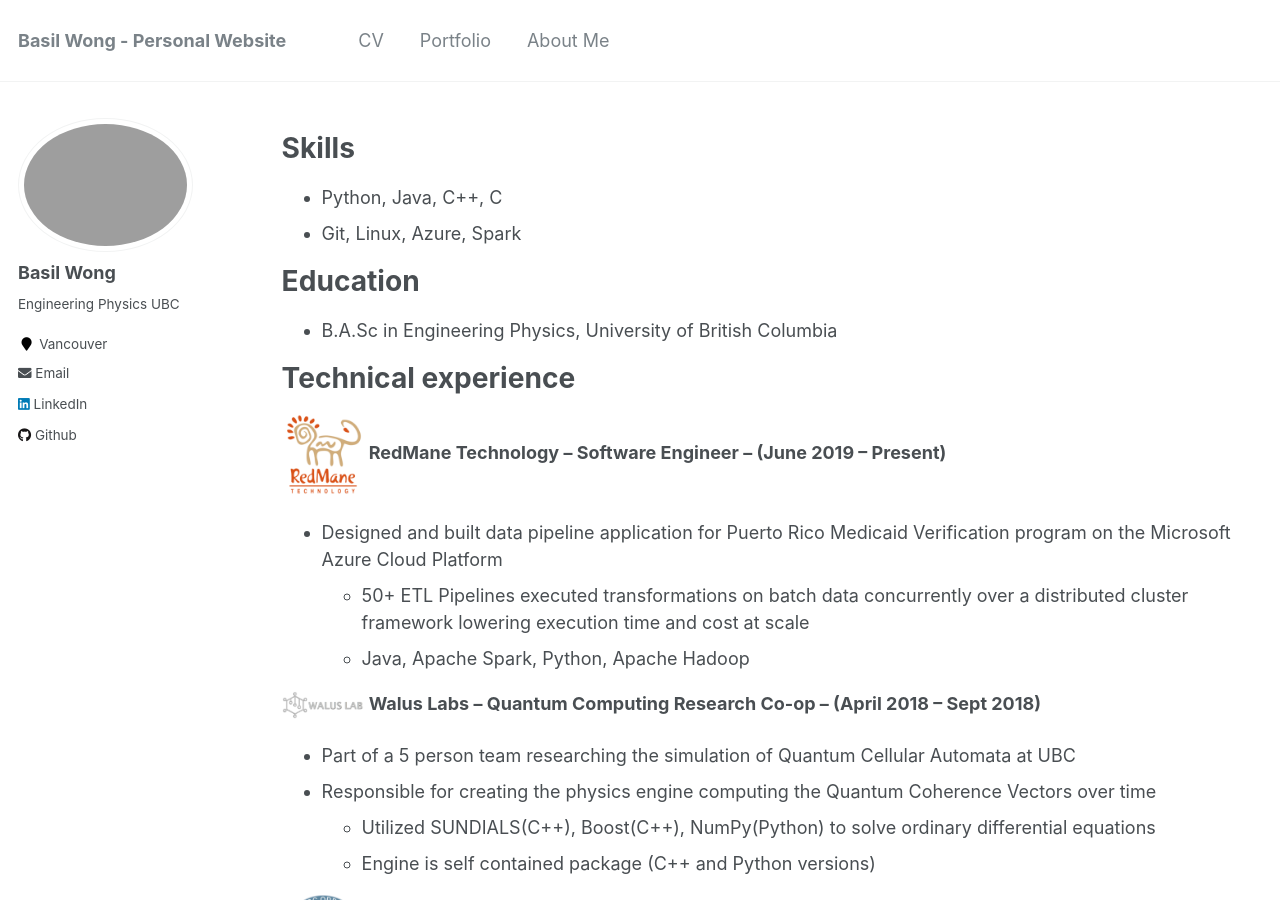
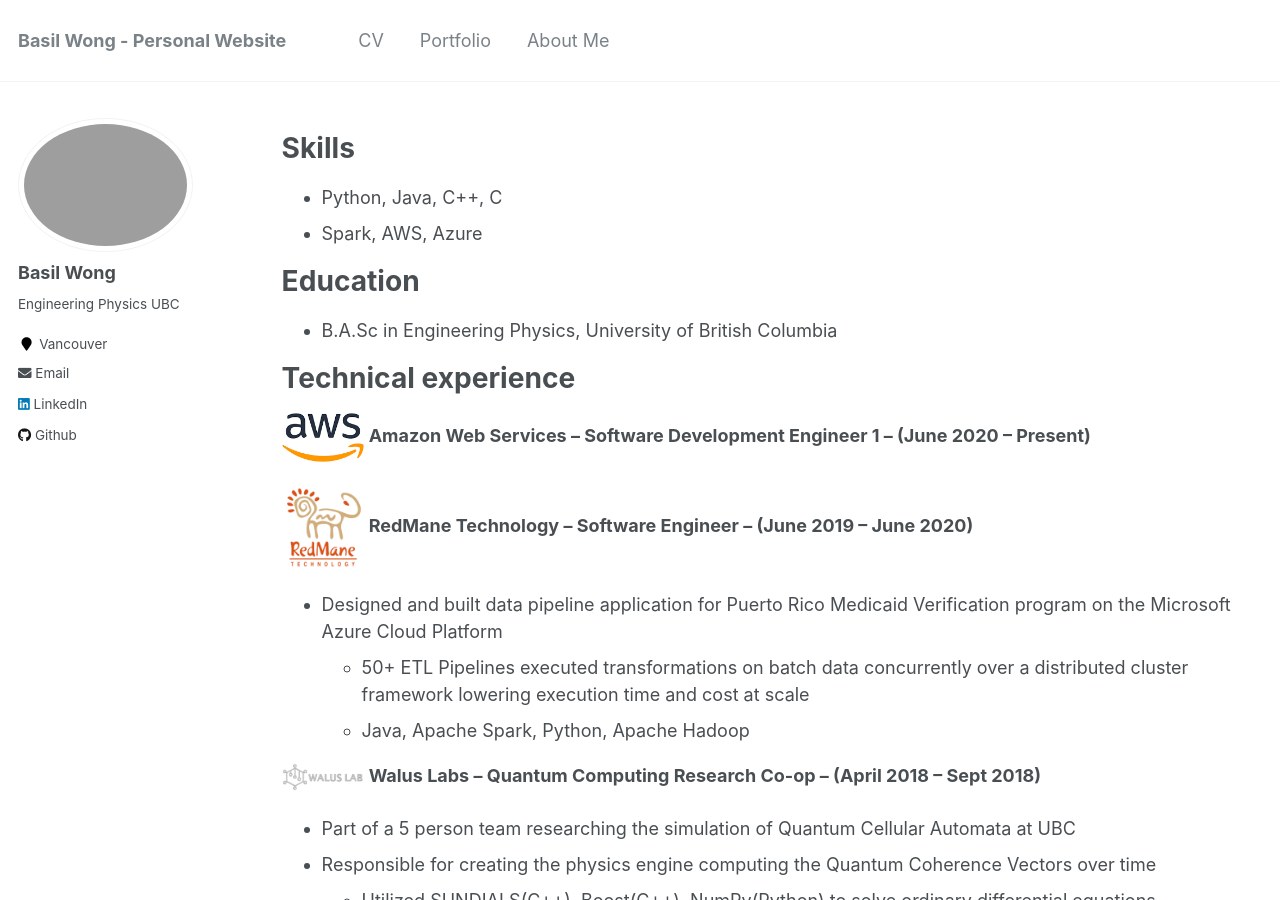
Before and after one commit to basilwong/basilwong.github.io, a Jekyll site: the page built from _pages/cv.md, in a window 1280 px wide and 900 px high. Built offline with Jekyll 4.4.1, drawn with Linux system fonts in a browser that asks for light colours.

```diff
--- a/_pages/cv.md
+++ b/_pages/cv.md
@@ -12,7 +12,7 @@ redirect_from:
 Skills
 ======
 * Python, Java, C++, C
-* Git, Linux, Azure, Spark
+* Spark, AWS, Azure
 
 Education
 ======
@@ -20,8 +20,11 @@ Education
 
 Technical experience
 ======
+<a href="https://aws.amazon.com/"><img src="https://basilwong.github.io/files/logos/aws_logo.png" width="82" height="86" title="AWS Logo" alt="f"></a>
+**Amazon Web Services – Software Development Engineer 1 – (June 2020 – Present)**
+
 <a href="https://www.redmane.com/"><img src="https://basilwong.github.io/files/logos/redmane_logo.png" width="82" height="86" title="RedMane Logo" alt="f"></a>
-**RedMane Technology – Software Engineer – (June 2019 – Present)**
+**RedMane Technology – Software Engineer – (June 2019 – June 2020)**
   * Designed and built data pipeline application for Puerto Rico Medicaid Verification program on the Microsoft Azure Cloud Platform
     * 50+ ETL Pipelines executed transformations on batch data concurrently over a distributed cluster framework lowering execution time and cost at scale
     * Java, Apache Spark, Python, Apache Hadoop
```
Also changed, not shown: _portfolio/991-ai-cover-musician.md (added, +89 -0 lines), Gemfile.lock, files/ai-cover-musician/video-still-picture.png (added), files/logos/aws_logo.png (added).
